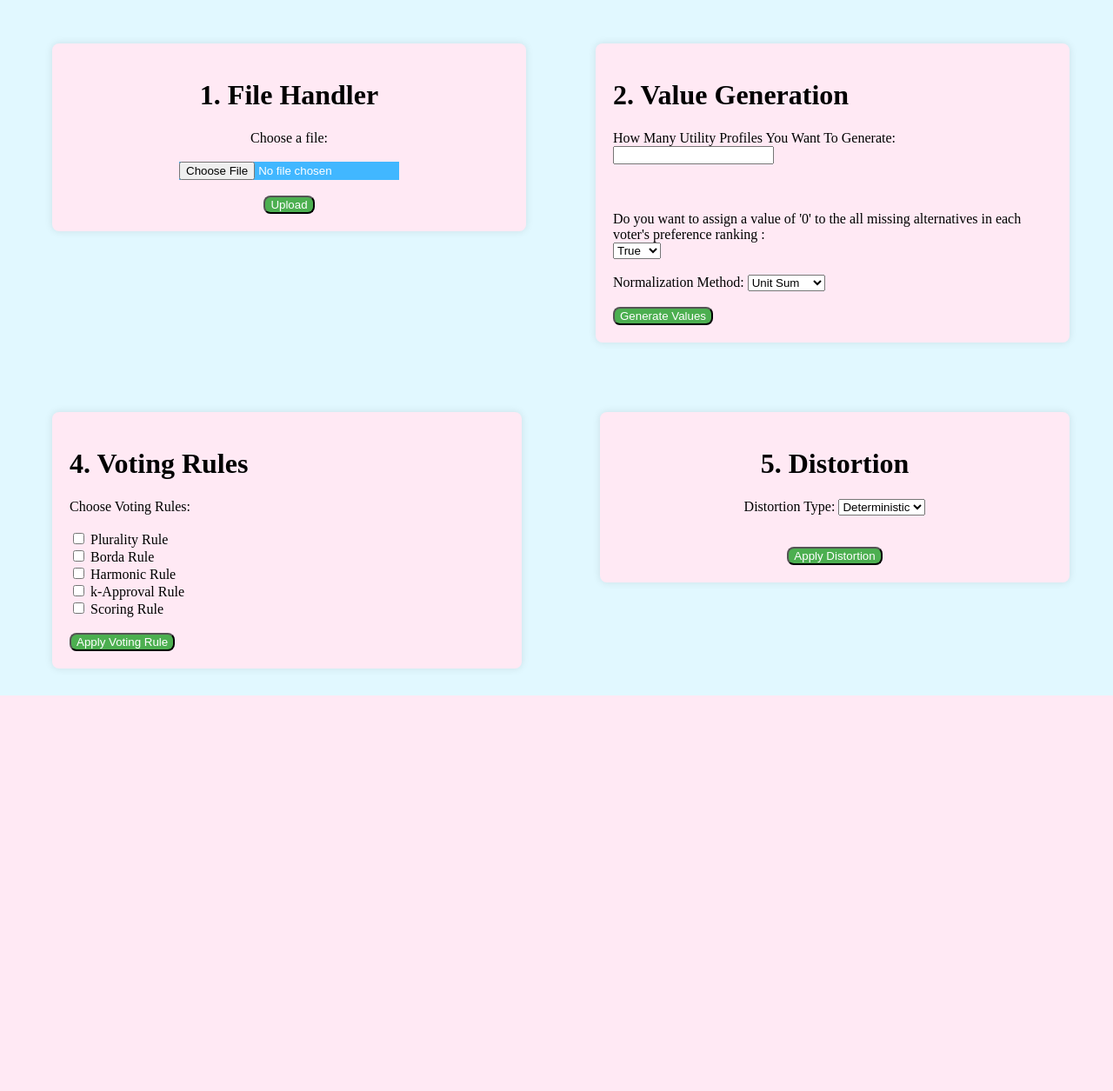
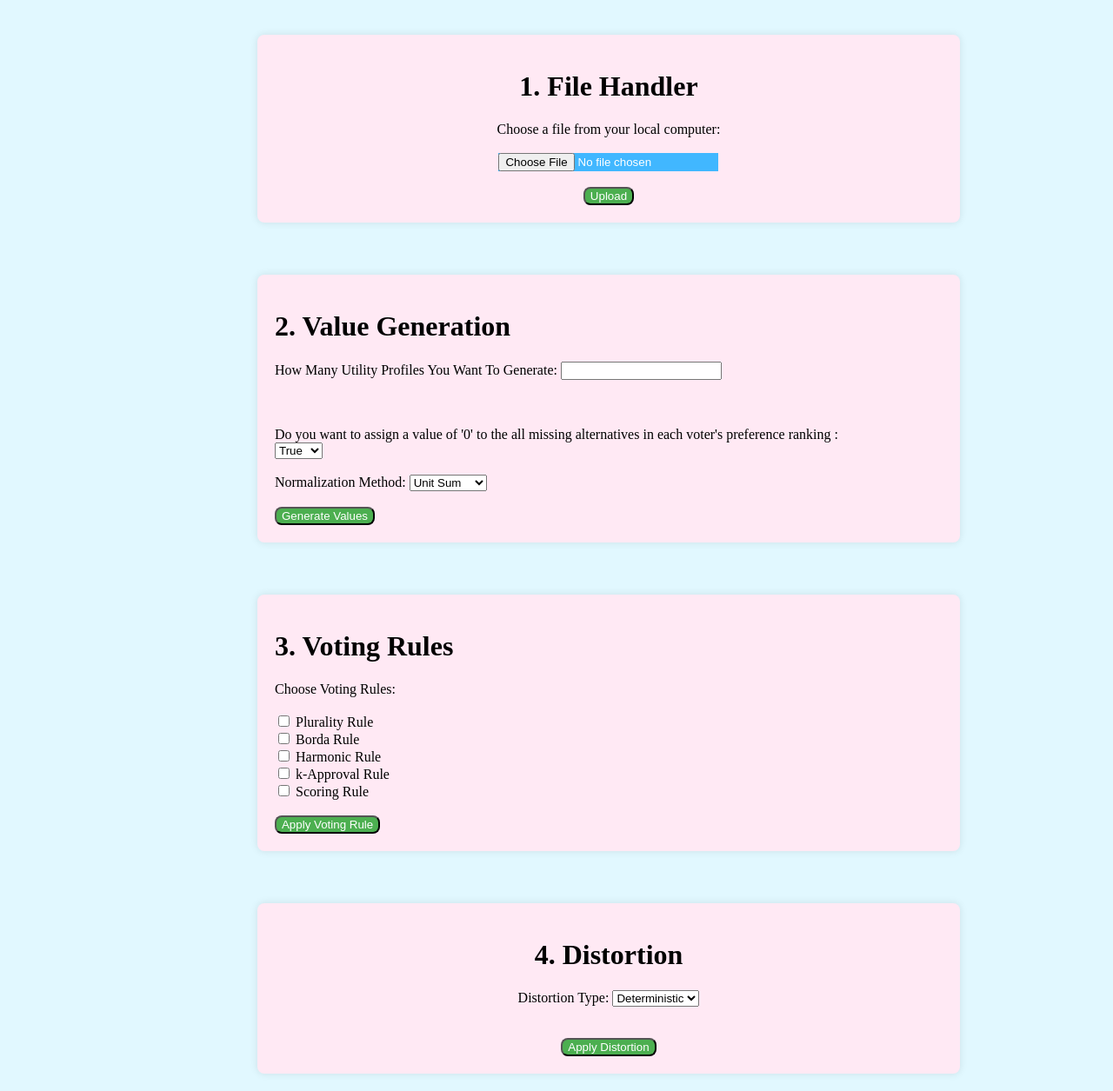
Before and after one commit to ElenaGuo404/SocialChoiceProblem, a Flask app: page / in a window 1280 px wide. Shown: the whole page at 87% size. Before the commit the page ends 800 px from the top, so only its background shows below. Run offline with Flask 3, Linux system fonts and the light colour scheme.

Commit message:
fix  bug

```diff
--- a/SocialChoice/ValueGeneration.py
+++ b/SocialChoice/ValueGeneration.py
@@ -36,7 +36,7 @@
         self.missing_alternatives = set()
         self.value_list = defaultdict(list)
 
-    def generate_k_instance(self, distribution_list, is_missing_zero):
+    def generate_k_instances(self, distribution_list, is_missing_zero):
         k_list = defaultdict(list)
 
         for distribution, (count, power_param) in distribution_list.items():
--- a/Web/app.py
+++ b/Web/app.py
@@ -79,7 +79,7 @@
 
     # Process the values using ValueGeneration
     value_generation = ValueGeneration(obj1.votes_dict, obj1.get_num_alternatives())
-    k_list = value_generation.generate_k_instance(distribution_list, is_missing_zero)
+    k_list = value_generation.generate_k_instances(distribution_list, is_missing_zero)
 
     if normalization_method == 'unit_sum':
         value_list = value_generation.unit_sum_normalization(k_list)
--- a/Web/distortion_values.csv
+++ b/Web/distortion_values.csv
@@ -1,3 +1,3 @@
-Distribution/Voting Rules,Normal,Gamma
-plurality_rule,3.544341747039263,1.1273034763091103
-borda_rule,3.4728317211857544,1.304658754106662
+Distribution/Voting Rules,Power,Power,Gamma
+plurality_rule,2.111218701337703,2.107639899420135,1.6321497499361695
+borda_rule,1.0,1.0,1.0
--- a/Web/templates/index.html
+++ b/Web/templates/index.html
@@ -31,7 +31,8 @@
             display: flex;
             justify-content: space-between;
             align-items: stretch;
-            margin: 10px;
+            flex-direction: column;
+            margin: 0 auto;
         }
 
         .left-container {
@@ -58,21 +59,16 @@
         }
 
         .fileHandler-container {
-            width: 100%;
-            margin-left: 50px;
             align-self: flex-start;
             text-align: center;
         }
 
         .votingRules-container {
-            width: 100%;
-            margin-left: 50px;
             align-self: flex-start;
         }
 
         .distortion-container {
             align-self: flex-start;
-            margin-left: 50px;
             text-align: center;
         }
 
@@ -105,7 +101,7 @@
         <div class="fileHandler-container section-container">
             <form method="post" action="/handle_file" enctype="multipart/form-data" id="fileForm">
                 <h1>1. File Handler</h1>
-                <label for="file_input" >Choose a file:</label>
+                <label for="file_input" >Choose a file from your local computer:</label>
                 <br> <br>
                 <input type="file" name="file_input" id="file_input"  class="upload-button" required>
                 <br>
@@ -163,15 +159,15 @@
         </div>
 
 
-    </div>
+<!--    </div>-->
 
-    <div class="flex-container">
+<!--    <div class="flex-container">-->
 
         <!-- Voting Rules Section -->
         <div class="votingRules-container section-container">
             <form method="post" action="/voting_rules" id="votingRulesForm">
 
-                <h1>4. Voting Rules</h1>
+                <h1>3. Voting Rules</h1>
                 <label>Choose Voting Rules:</label>
                 <br> <br>
                 <input type="checkbox" name="voting_rule_choices" value="plurality_rule" id="plurality_rule">
@@ -209,7 +205,7 @@
         <!-- Distortion Section -->
         <div class="distortion-container section-container">
             <form method="post" action="/distortion" id="distortionForm">
-                <h1>5. Distortion</h1>
+                <h1>4. Distortion</h1>
                 <label for="distortion_type">Distortion Type:</label>
                 <select name="distortion_type" id="distortion_type" required>
                     <option value="deterministic">Deterministic</option>
@@ -454,6 +450,7 @@
             if (this.value === 'randomize') {
                 kValueLabel.style.display = 'block';
                 kValueInput.style.display = 'block';
+                kValueInput.style.margin = 'auto';
             } else {
                 kValueLabel.style.display = 'none';
                 kValueInput.style.display = 'none';
```
